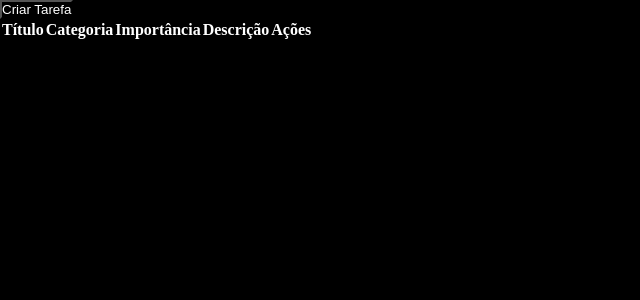
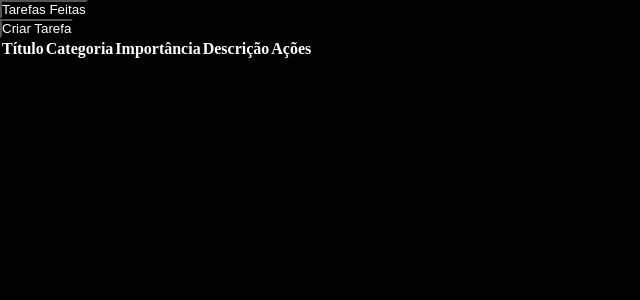
Before and after one commit to gabriel-d-sona/Lista-de-Tarefas, a React (Create React App) app in the folder lista-de-tarefas/: page / in a window 1280 px wide. Shown: the top 300 px of the page, without its empty margins (0-640 px from the left). Built offline with nearby package versions, Linux system fonts and the light colour scheme.

Commit message:
btn tarefas feitas criado

```diff
--- a/lista-de-tarefas/src/pages/PaginaPrincipal.js
+++ b/lista-de-tarefas/src/pages/PaginaPrincipal.js
@@ -45,6 +45,15 @@ class PaginaPrincipal extends React.Component {
         }
         return (
             <div className="pagina-principal">
+                <div className="btn-historico">
+                    <button
+                        id="btn-historico"
+                        name="btn-historico"
+                        onClick={this.handleClick}
+                    >
+                        Tarefas Feitas
+                    </button>
+                </div>
                 <div className="btn-criar-tarefa">
                     <button
                         id="btn-criar-tarefa"
```
